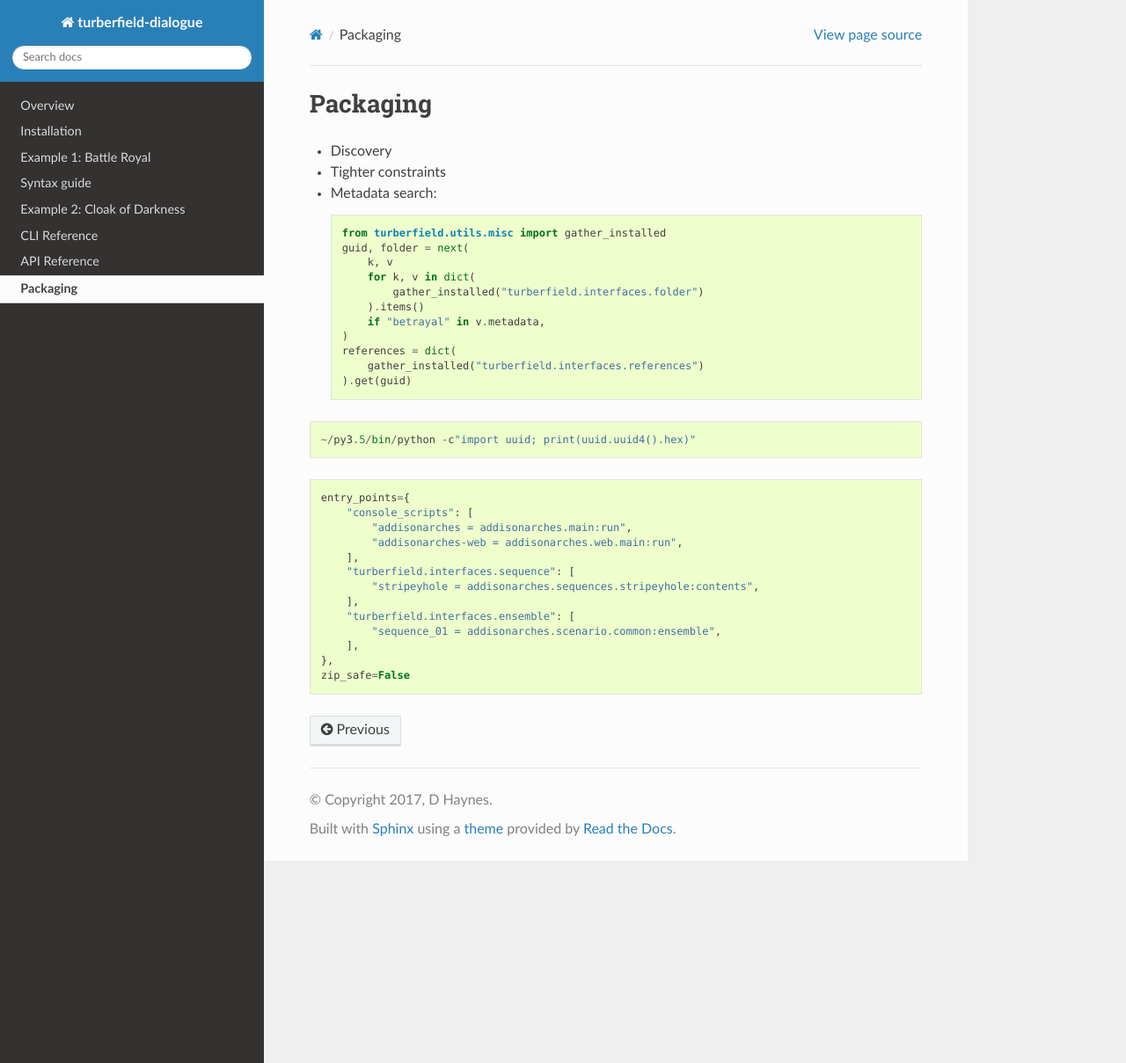
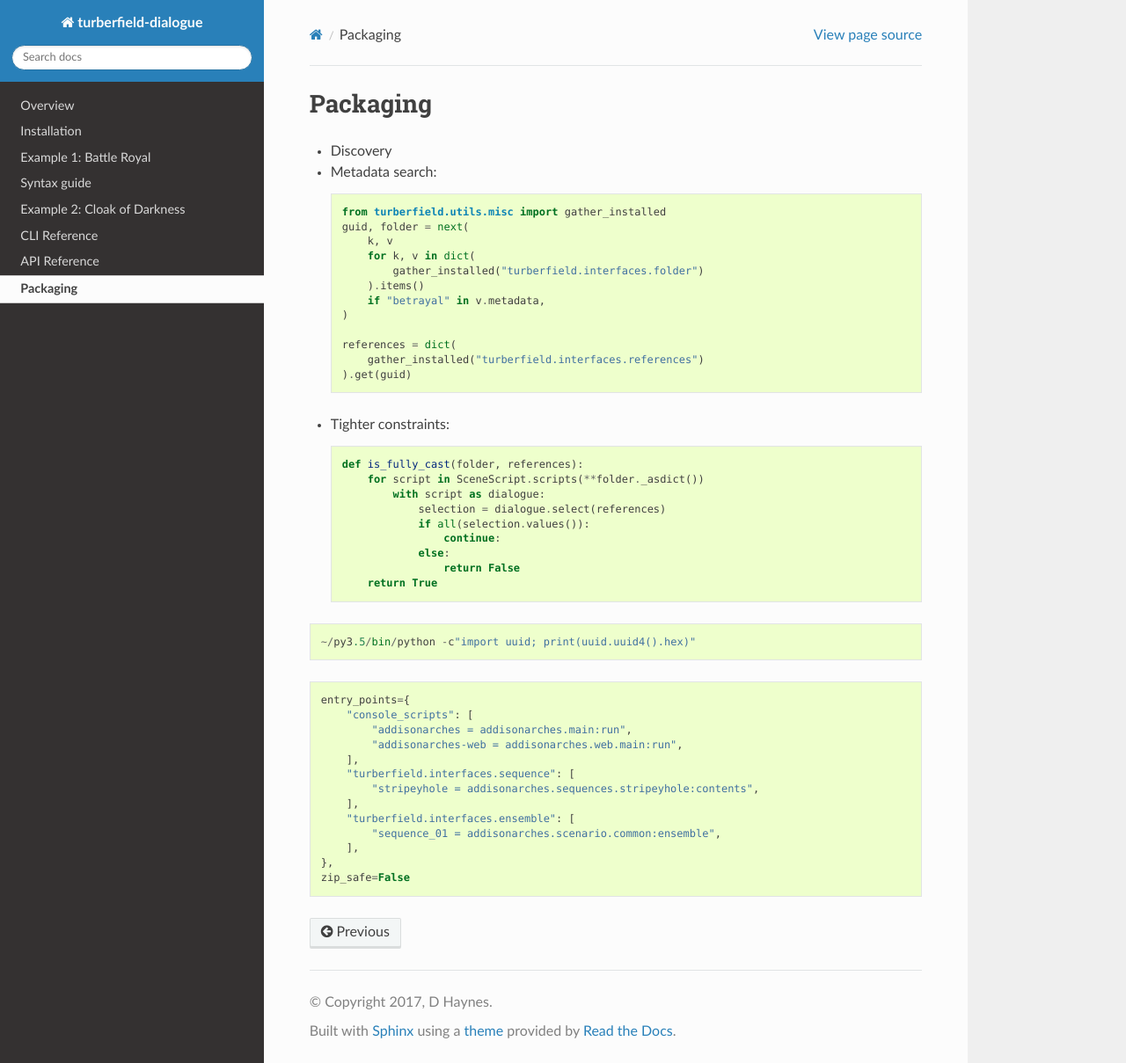
Before and after one commit to tundish/turberfield-dialogue, a Sphinx documentation site: the page built from turberfield/dialogue/doc/packaging.rst, in a window 1280 px wide and 1209 px high. Shown: the whole window at 88% size. Built offline with Sphinx 7.4.7 and the Read the Docs theme 2.0.0, drawn with Linux system fonts in a browser that asks for light colours.

Commit message:
Sketched is_fully_cast.

```diff
--- a/turberfield/dialogue/doc/packaging.rst
+++ b/turberfield/dialogue/doc/packaging.rst
@@ -15,9 +14,22 @@
         ).items()
         if "betrayal" in v.metadata,
     )
+
     references = dict(
         gather_installed("turberfield.interfaces.references")
     ).get(guid)
+
+* Tighter constraints::
+
+    def is_fully_cast(folder, references):
+        for script in SceneScript.scripts(**folder._asdict())
+            with script as dialogue:
+                selection = dialogue.select(references)
+                if all(selection.values()):
+                    continue:
+                else:
+                    return False
+        return True
 
 ::
 
```
Also changed, not shown: other parts of turberfield/dialogue/doc/packaging.rst (+0 -1 lines).
